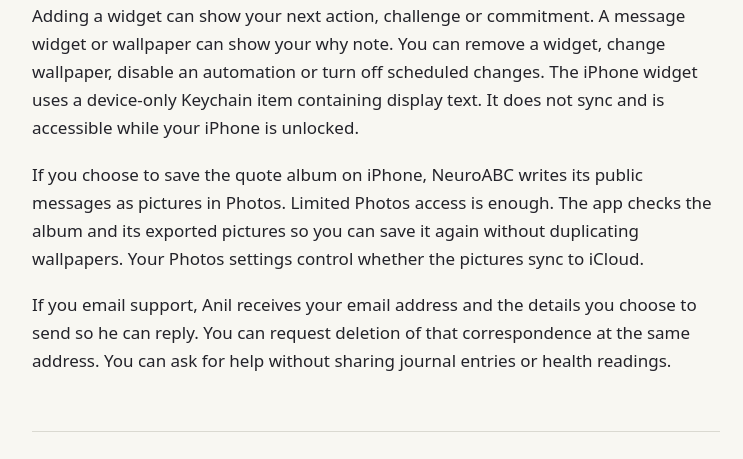
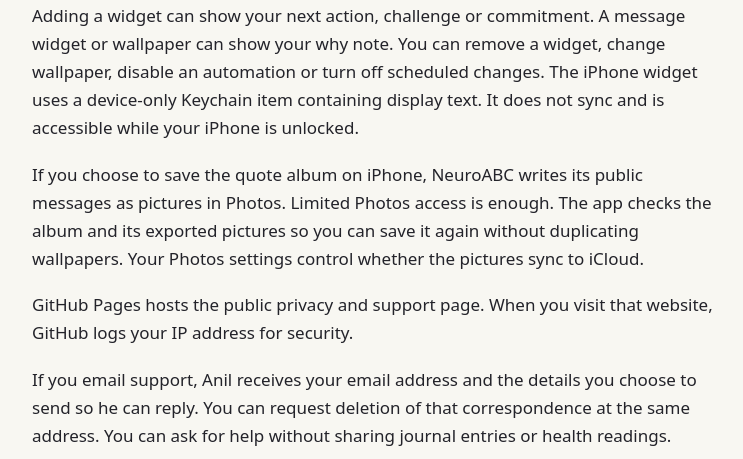
Before and after one commit to anilgautamworking/neuroabc-support, a plain HTML site: page index.html in a window 1280 px wide. Shown: the part 1193-1652 px from the top of the page, without its empty margins (264-1007 px from the left). Drawn offline with Linux system fonts and the light colour scheme.

Commit message:
Describe privacy page hosting

```diff
--- a/index.html
+++ b/index.html
@@ -38,6 +38,7 @@
       <p>Recorded practice guides play from the device. Choosing an episode or book link opens the source outside NeuroABC. That service receives the request and can see your IP address.</p>
       <p>Widgets, focus notifications, Live Activities and wallpaper can be visible to others. Adding a widget can show your next action, challenge or commitment. A message widget or wallpaper can show your why note. You can remove a widget, change wallpaper, disable an automation or turn off scheduled changes. The iPhone widget uses a device-only Keychain item containing display text. It does not sync and is accessible while your iPhone is unlocked.</p>
       <p>If you choose to save the quote album on iPhone, NeuroABC writes its public messages as pictures in Photos. Limited Photos access is enough. The app checks the album and its exported pictures so you can save it again without duplicating wallpapers. Your Photos settings control whether the pictures sync to iCloud.</p>
+      <p>GitHub Pages hosts the public privacy and support page. When you visit that website, GitHub logs your IP address for security.</p>
       <p>If you email support, Anil receives your email address and the details you choose to send so he can reply. You can request deletion of that correspondence at the same address. You can ask for help without sharing journal entries or health readings.</p>
     </section>
     <section id="support" aria-labelledby="support-title">
```
